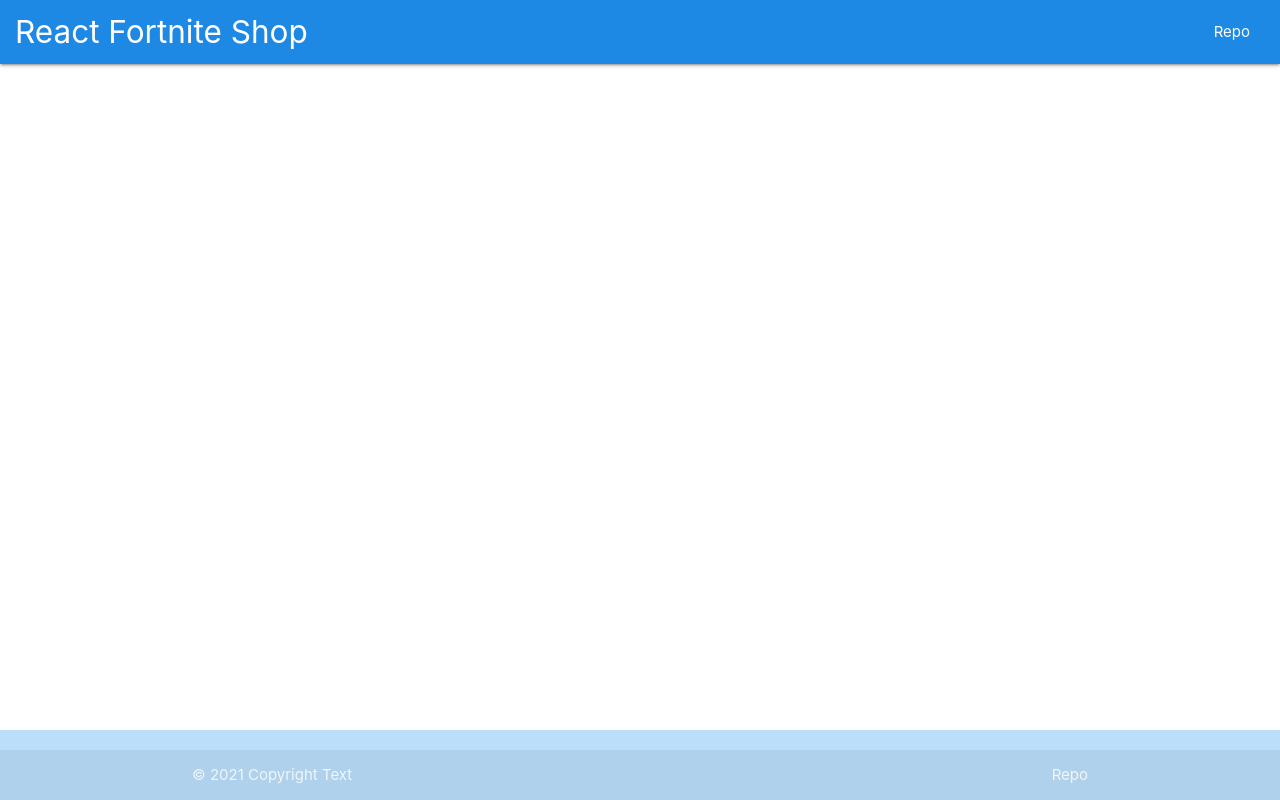
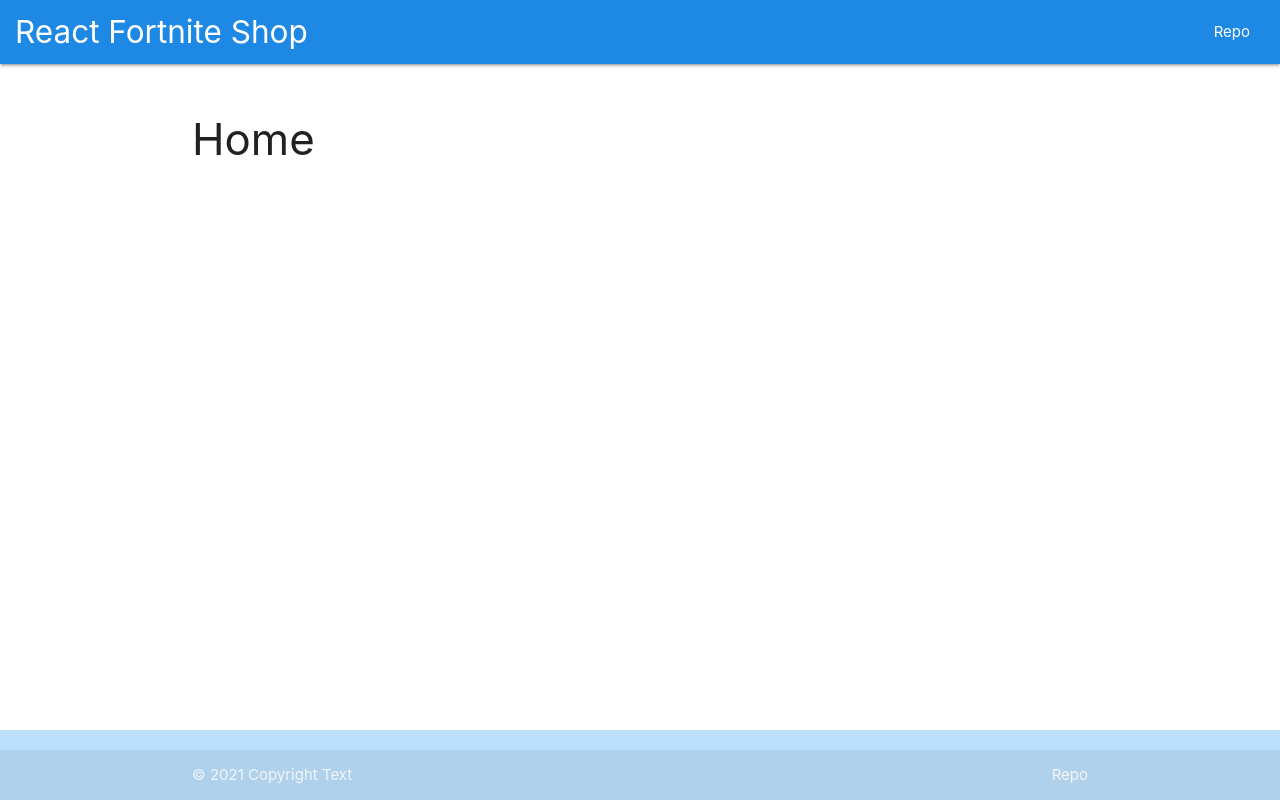
Before and after one commit to EvgeniiKolesnikov/react-food, a React (Create React App) app: page / in a window 1280 px wide. Built offline with nearby package versions, Linux system fonts and the light colour scheme.

Commit message:
Add route

```diff
--- a/src/App.js
+++ b/src/App.js
@@ -1,11 +1,21 @@
 import Footer from './components/Footer';
 import Header from './components/Header';
+import { BrowserRouter as Router, Route, Switch } from 'react-router-dom';
+import Home from './components/pages/Home';
+import About from './components/pages/About';
+import Contact from './components/pages/Contact';
 
 function App() {
   return (
     <>
       <Header />
-      <main className="container content"></main>
+      <main className='container content'>
+        <Router>
+          <Route path='/' component={Home} />
+          <Route path='/about' component={About} />
+          <Route path='/contacts' component={Contact} />
+        </Router>
+      </main>
       <Footer />
     </>
   );
```
